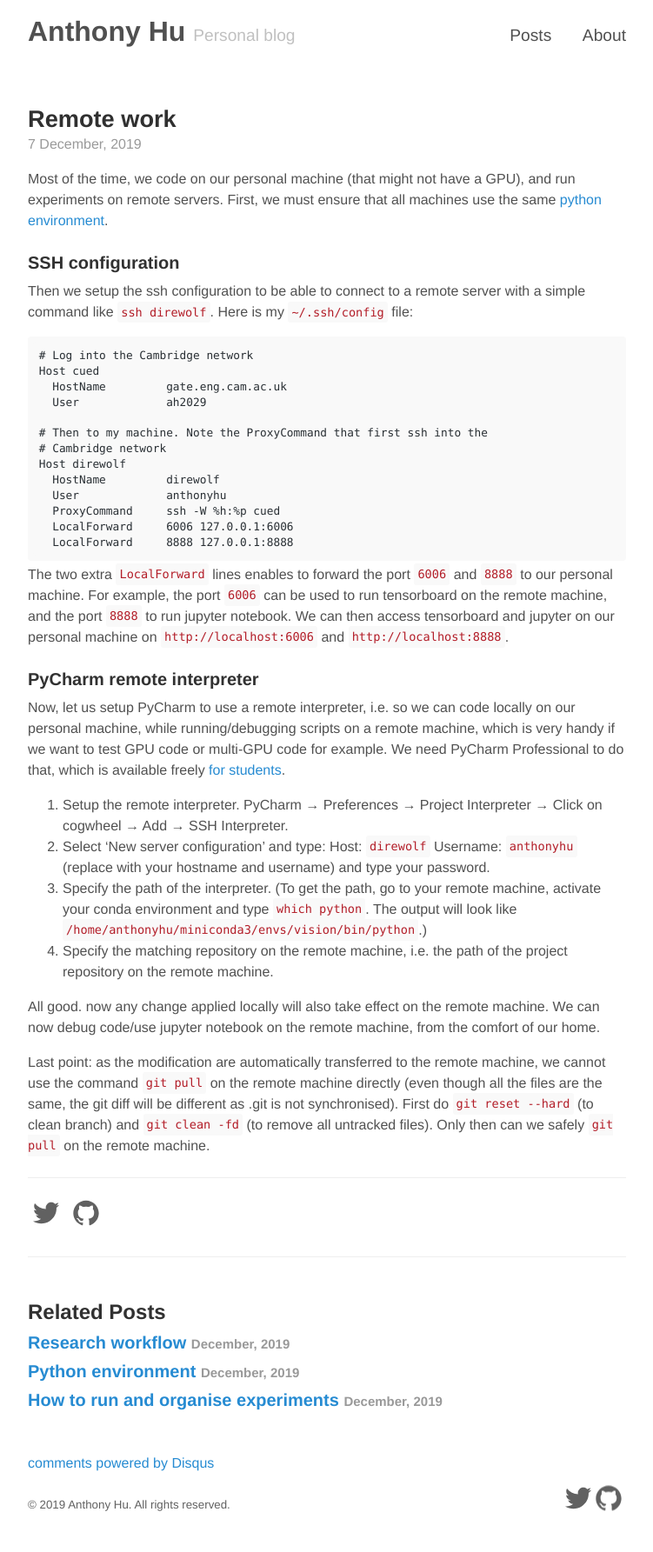
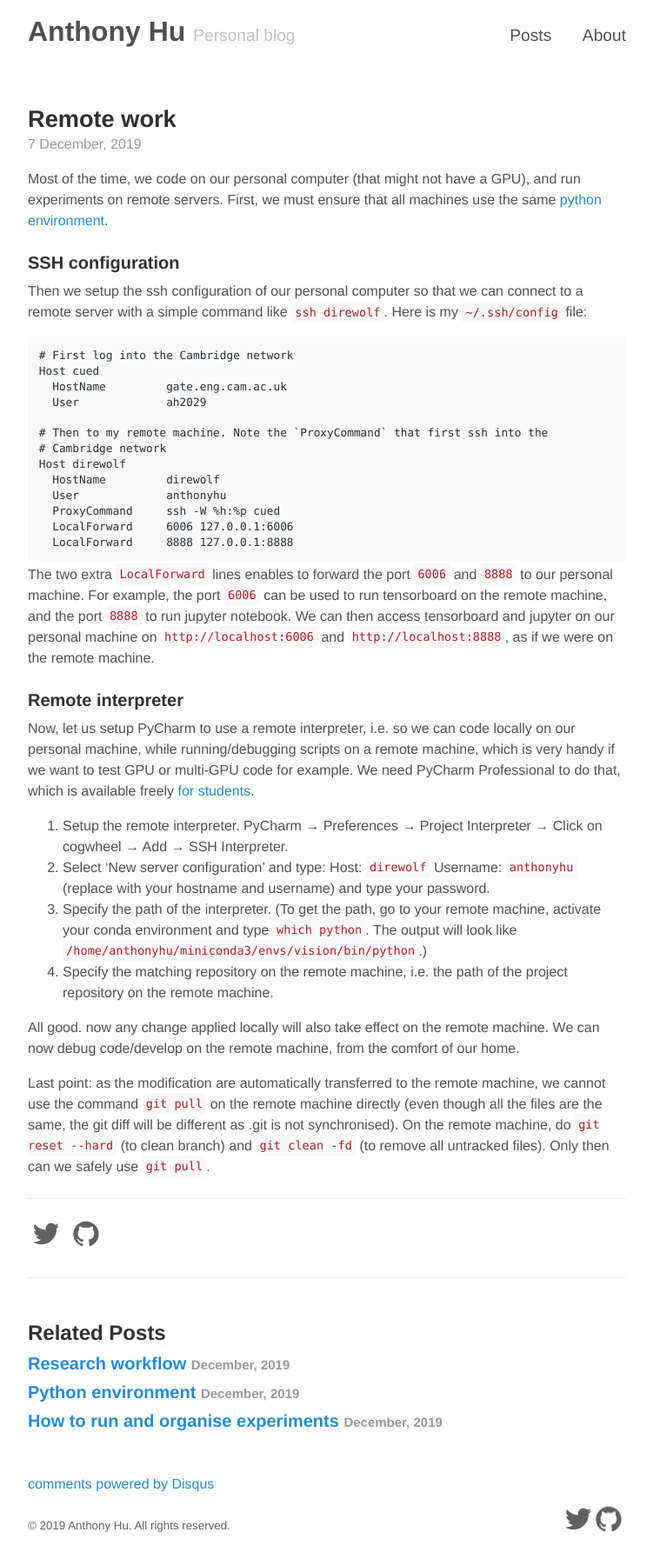
Before and after one commit to anthonyhu/anthonyhu.github.io, a Jekyll site: the page built from _posts/2019-12-07-remote-work.md, in a window 1280 px wide. Shown: the whole page at 87% size, without its empty margins (264-1015 px from the left). Built offline with Jekyll 4.4.1, drawn with Linux system fonts in a browser that asks for light colours; comment, search, counter and statistics services are not loaded; before the commit the page ends 1761 px from its top, so only the background shows below that.

Commit message:
Re-read blog posts

````diff
--- a/_posts/2019-12-07-remote-work.md
+++ b/_posts/2019-12-07-remote-work.md
@@ -6,21 +6,22 @@ comments: true
 github: https://github.com/anthonyhu/ml-research
 ---
 
-Most of the time, we code on our personal machine (that might not have a GPU), and run experiments on remote servers.
+Most of the time, we code on our personal computer (that might not have a GPU), and run experiments on remote servers.
 First, we must ensure that all machines use the same [python environment]({% post_url 2019-12-07-python-environment%}).
 
 
 ### SSH configuration
-Then we setup the ssh configuration to be able to connect to a remote server with a simple command like `ssh direwolf`.
+Then we setup the ssh configuration of our personal computer so that we can connect to a remote server with a simple
+command like `ssh direwolf`.
 Here is my `~/.ssh/config` file:
 
 ```
-# Log into the Cambridge network
+# First log into the Cambridge network
 Host cued
   HostName         gate.eng.cam.ac.uk
   User             ah2029
 
-# Then to my machine. Note the ProxyCommand that first ssh into the
+# Then to my remote machine. Note the `ProxyCommand` that first ssh into the
 # Cambridge network
 Host direwolf
   HostName         direwolf
@@ -32,12 +33,13 @@ Host direwolf
 
 The two extra `LocalForward` lines enables to forward the port `6006` and `8888` to our personal machine. For example,
 the port `6006` can be used to run tensorboard on the remote machine, and the port `8888` to run jupyter notebook.
-We can then access tensorboard and jupyter on our personal machine on `http://localhost:6006` and `http://localhost:8888`.
+We can then access tensorboard and jupyter on our personal machine on `http://localhost:6006` and `http://localhost:8888`,
+as if we were on the remote machine.
 
 
-### PyCharm remote interpreter
+### Remote interpreter
 Now, let us setup PyCharm to use a remote interpreter, i.e. so we can code locally on our personal machine, while
-running/debugging scripts on a remote machine, which is very handy if we want to test GPU code or multi-GPU code for
+running/debugging scripts on a remote machine, which is very handy if we want to test GPU or multi-GPU code for
 example. We need PyCharm Professional to do that, which is available freely [for students](https://www.jetbrains.com/student/).
 
 1. Setup the remote interpreter. PyCharm → Preferences → Project Interpreter → Click on cogwheel → Add → SSH Interpreter.
@@ -48,13 +50,13 @@ activate your conda environment and type `which python`.
 The output will look like `/home/anthonyhu/miniconda3/envs/vision/bin/python`.)
 4. Specify the matching repository on the remote machine, i.e. the path of the project repository on the remote machine.
 
-All good. now any change applied locally will also take effect on the remote machine. We can now debug code/use
-jupyter notebook on the remote machine, from the comfort of our home.
+All good. now any change applied locally will also take effect on the remote machine. We can now debug code/develop
+on the remote machine, from the comfort of our home.
 
 
 Last point: as the modification are automatically transferred to the remote machine, we cannot use the command `git pull`
 on the remote machine directly (even though all the files are the same, the git diff will be different as .git is not synchronised).
-First do `git reset --hard` (to clean branch) and `git clean -fd` (to remove all untracked files). Only then can we
-safely `git pull` on the remote machine.
+On the remote machine, do `git reset --hard` (to clean branch) and `git clean -fd` (to remove all untracked files). Only then can we
+safely use `git pull`.
 
 -----
--- a/_sass/_syntax.scss
+++ b/_sass/_syntax.scss
@@ -53,16 +53,16 @@
 .highlight .mh { color: #005cc5 } /* Literal.Number.Hex */
 .highlight .mi { color: #005cc5 } /* Literal.Number.Integer */
 .highlight .mo { color: #005cc5 } /* Literal.Number.Oct */
-.highlight .sb { color: #d01040 } /* Literal.String.Backtick */
-.highlight .sc { color: #d01040 } /* Literal.String.Char */
-.highlight .sd { color: #d01040 } /* Literal.String.Doc */
-.highlight .s2 { color: #d01040 } /* Literal.String.Double */
-.highlight .se { color: #d01040 } /* Literal.String.Escape */
-.highlight .sh { color: #d01040 } /* Literal.String.Heredoc */
-.highlight .si { color: #d01040 } /* Literal.String.Interpol */
-.highlight .sx { color: #d01040 } /* Literal.String.Other */
+.highlight .sb { color: #032f62 } /* Literal.String.Backtick */
+.highlight .sc { color: #032f62 } /* Literal.String.Char */
+.highlight .sd { color: #032f62 } /* Literal.String.Doc */
+.highlight .s2 { color: #032f62 } /* Literal.String.Double */
+.highlight .se { color: #032f62 } /* Literal.String.Escape */
+.highlight .sh { color: #032f62 } /* Literal.String.Heredoc */
+.highlight .si { color: #032f62 } /* Literal.String.Interpol */
+.highlight .sx { color: #032f62 } /* Literal.String.Other */
 .highlight .sr { color: #009926 } /* Literal.String.Regex */
-.highlight .s1 { color: #d01040 } /* Literal.String.Single */
+.highlight .s1 { color: #032f62 } /* Literal.String.Single */
 .highlight .ss { color: #990073 } /* Literal.String.Symbol */
 .highlight .bp { color: #005cc5 } /* Name.Builtin.Pseudo */
 .highlight .vc { color: #005cc5 } /* Name.Variable.Class */
````
Also changed, not shown: _posts/2019-12-06-run-experiments.md (+3 -2 lines), _posts/2019-12-07-python-environment.md (+4 -3 lines), _posts/2019-12-07-research-workflow.md (+50 -40 lines).
